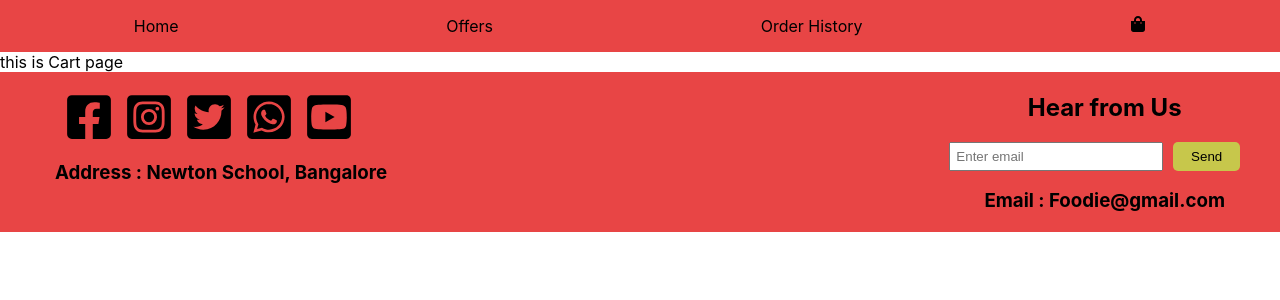
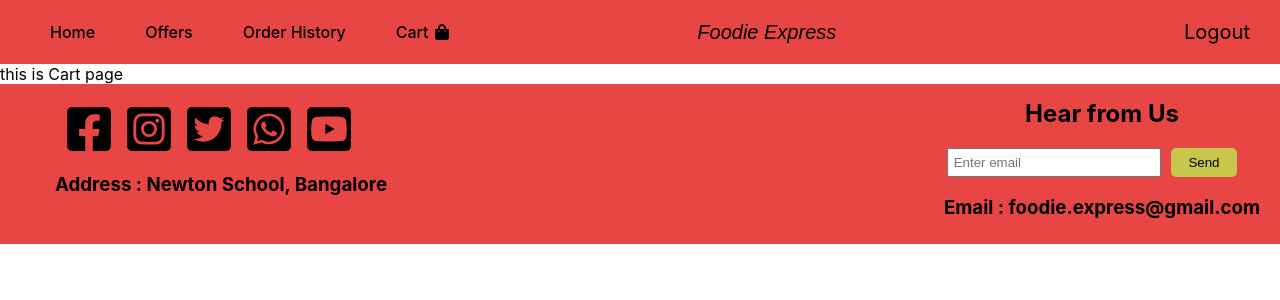
Before and after one commit to MrPratik07/MajorProject_Food_Delivery_App, a React (Create React App) app: page /cart in a window 1280 px wide. Shown: the top 300 px of the page. Built offline with nearby package versions, Linux system fonts and the light colour scheme.

Commit message:
added css to nav and footer

```diff
--- a/src/components/footer/Footer.css
+++ b/src/components/footer/Footer.css
@@ -36,6 +36,14 @@
     width: 15em;
 }
 
+#email{
+    margin-bottom: 50px;
+}
+
+#hear-from-us{
+    margin-top: 40px;
+}
+
 #send{
     padding: 7px;
     width: 5em;
@@ -44,6 +52,7 @@
     background-color: rgb(199, 199, 75);
     border: none;
     transition: transform .5s;
+    cursor: pointer;
 }
 #send :hover{
     transform: scale(20);
--- a/src/components/footer/Footer.js
+++ b/src/components/footer/Footer.js
@@ -29,7 +29,7 @@ const Footer=() =>{
             <input  id="enter-email" placeholder="Enter email"/>
             <button id="send">Send</button>
           </div>
-          <h3 id="email">Email : Foodie@gmail.com</h3>
+          <h3 id="email">Email : foodie.express@gmail.com</h3>
         </div>
       </footer>
     )
--- a/src/components/header/Navbar.css
+++ b/src/components/header/Navbar.css
@@ -1,7 +1,60 @@
 .nav-bar{
     display: flex;
     flex-direction: row;
-    justify-content: space-around;
+    justify-content: space-between;
+    align-items: center;
     background-color: #e84545
 
 }
+
+.main-navbar{
+    display: flex;
+}
+
+#cart{
+    display: flex;
+    align-items: center;
+    justify-content: center;
+}
+#cartlogo{
+    margin-left: 5px;
+}
+
+.content{
+    margin-left: 50px;
+    font-size: 20px bold;
+    font-weight: 500;
+    cursor: pointer;
+}
+.content:hover{
+    text-decoration: overline;
+}
+
+.right-navbar{
+    display: flex;
+    margin-right: 30px;
+}
+
+#logout{
+    font-size: 20px;
+    font-weight: 400;
+}
+
+#logout:hover{
+    font-size: 20px bold;
+    text-decoration: underline;
+    cursor: pointer;
+}
+
+.main-logo{
+    display: flex;
+    justify-content: center;
+    margin-right: 100px;
+}
+
+#foodie{
+    font-size: 20px;
+    font-style: italic;
+    @import url('https://fonts.googleapis.com/css2?family=Anton&display=swap');
+    font-family: 'Anton', sans-serif;
+}
--- a/src/components/header/Navbar.js
+++ b/src/components/header/Navbar.js
@@ -1,6 +1,8 @@
 import React from 'react';
 import { useHistory } from "react-router-dom";
-import {FaShoppingBag} from "react-icons/fa";
+import {
+  FaShoppingBag,
+} from "react-icons/fa";
 import '../header/Navbar.css'
 const Navbar=() =>{
     const history = useHistory();
@@ -9,12 +11,23 @@ const Navbar=() =>{
       history.push(path);
     };
     return(
+      <div>
+
         <nav className="nav-bar">
-        <p onClick={() => redirectTo("/")}>Home</p>
-        <p onClick={() => redirectTo("/offers")}>Offers</p>
-        <p onClick={() => redirectTo("/history")}>Order History</p>
-        <p onClick={() => redirectTo("/cart")}><FaShoppingBag/></p>
+        <div className="main-navbar">
+        <p className="content" onClick={() => redirectTo("/")}>Home</p>
+        <p className="content" onClick={() => redirectTo("/offers")}>Offers</p>
+        <p className="content" onClick={() => redirectTo("/history")}>Order History</p>
+        <p className="content" id="cart" onClick={() => redirectTo("/cart")}>Cart <FaShoppingBag id="cartlogo"/></p>
+        </div>
+        <div className="main-logo">
+        <p id="foodie">Foodie Express</p>
+        </div>
+        <div className="right-navbar">
+       <p id="logout" onClick={()=>console.log("Logout from App")}>Logout</p>
+        </div>
       </nav>
+      </div>
     )
 }
 
```
